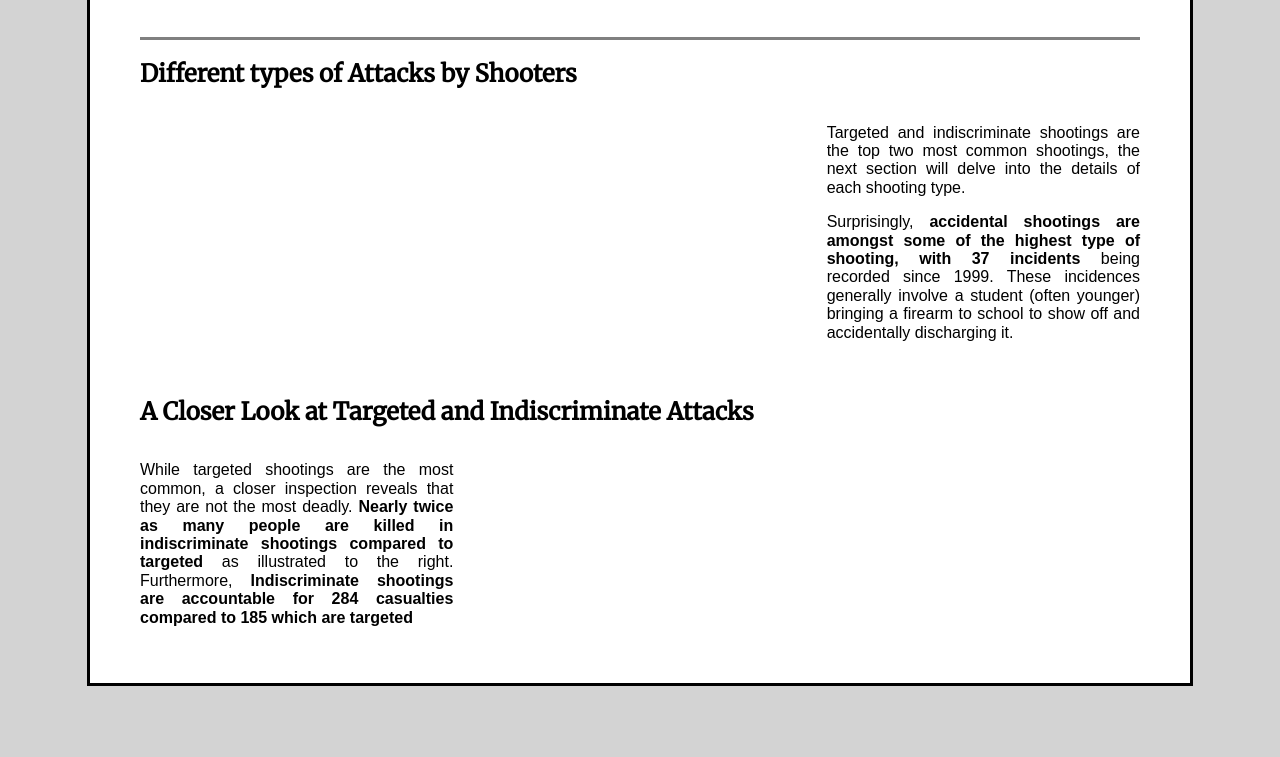
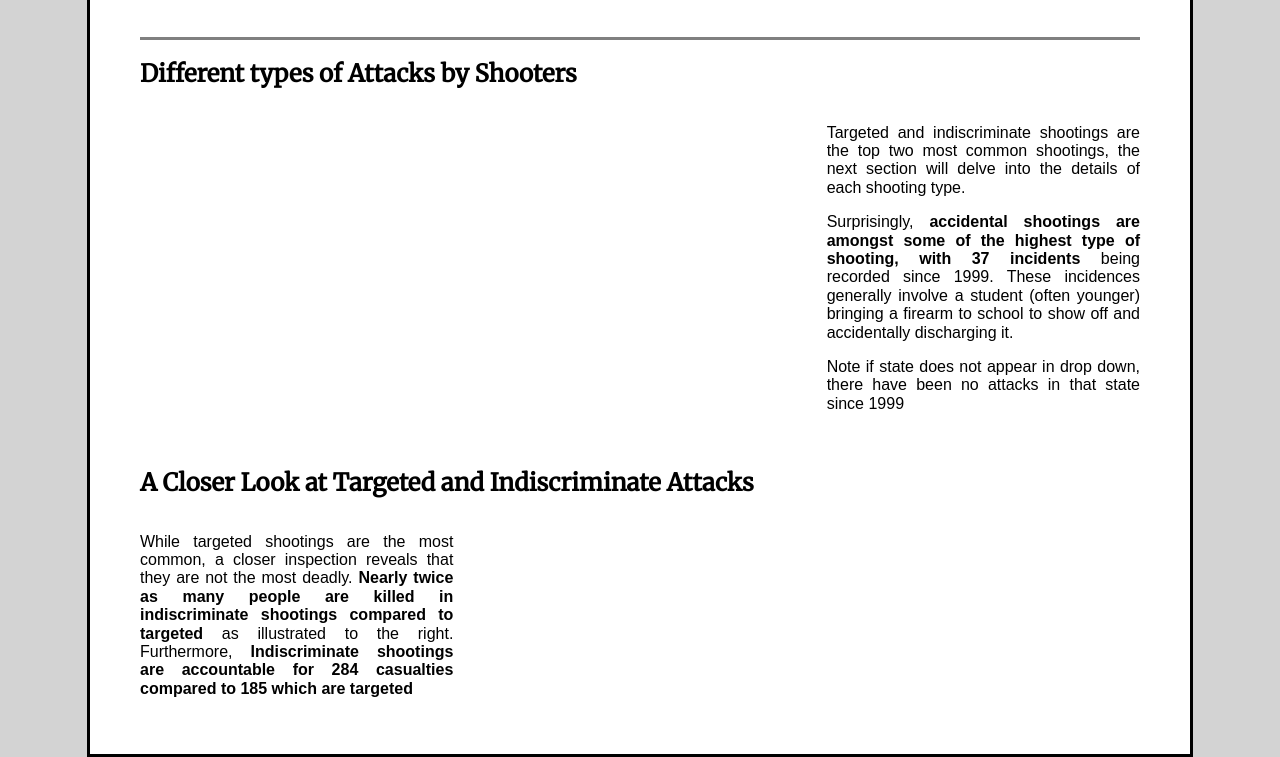
Before and after one commit to Tomfin10/Assignment_2, a plain HTML site: page index.html in a window 1280 px wide. Shown: the part 1168-1925 px from the top of the page. Before the commit the page ends 1854 px from the top, so only its background shows below. Drawn offline with nearby package versions, Linux system fonts and the light colour scheme; a script that the page names is missing.

Commit message:
Update index.html

```diff
--- a/index.html
+++ b/index.html
@@ -146,6 +146,7 @@
           These incidences generally involve a student (often younger) bringing a firearm to school to show off
           and accidentally discharging it.
         </p>
+        <p>Note if state does not appear in drop down, there have been no attacks in that state since 1999</p>
       </div>
     </div>
   </div>
```
